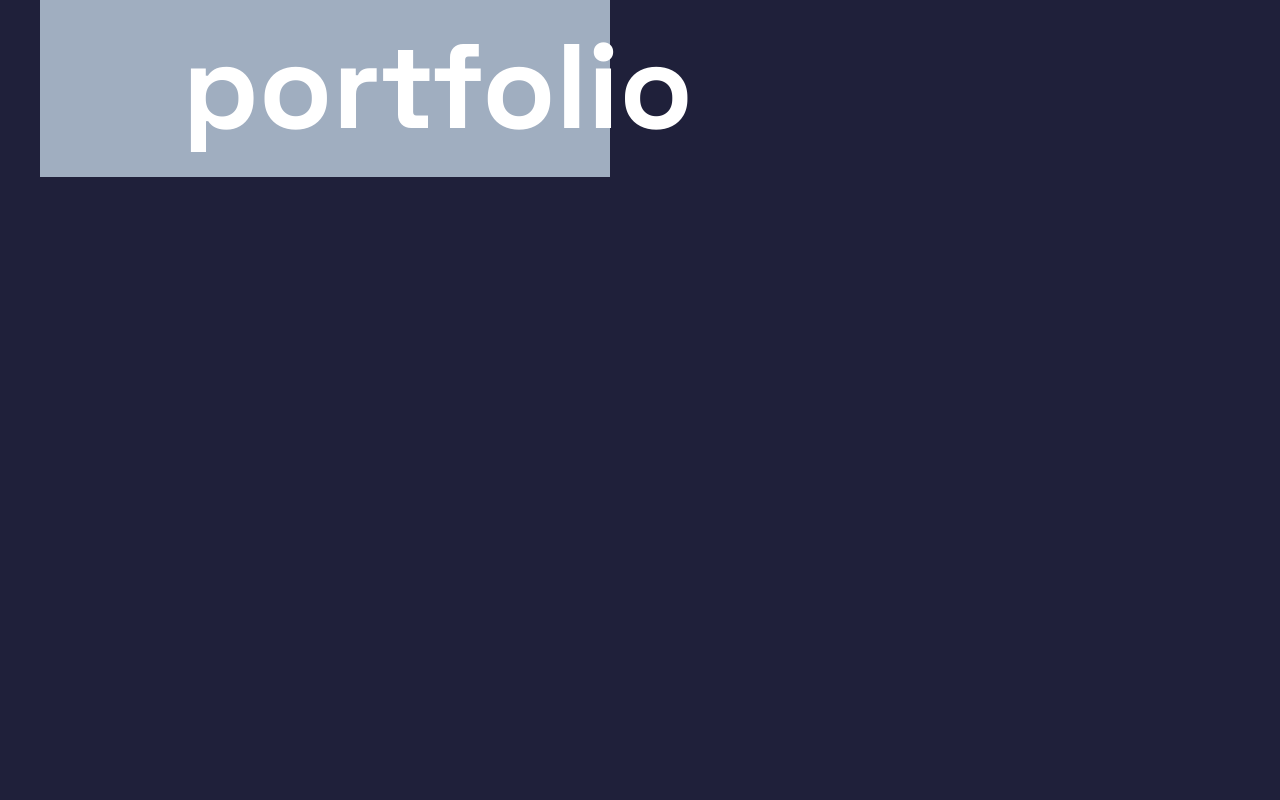
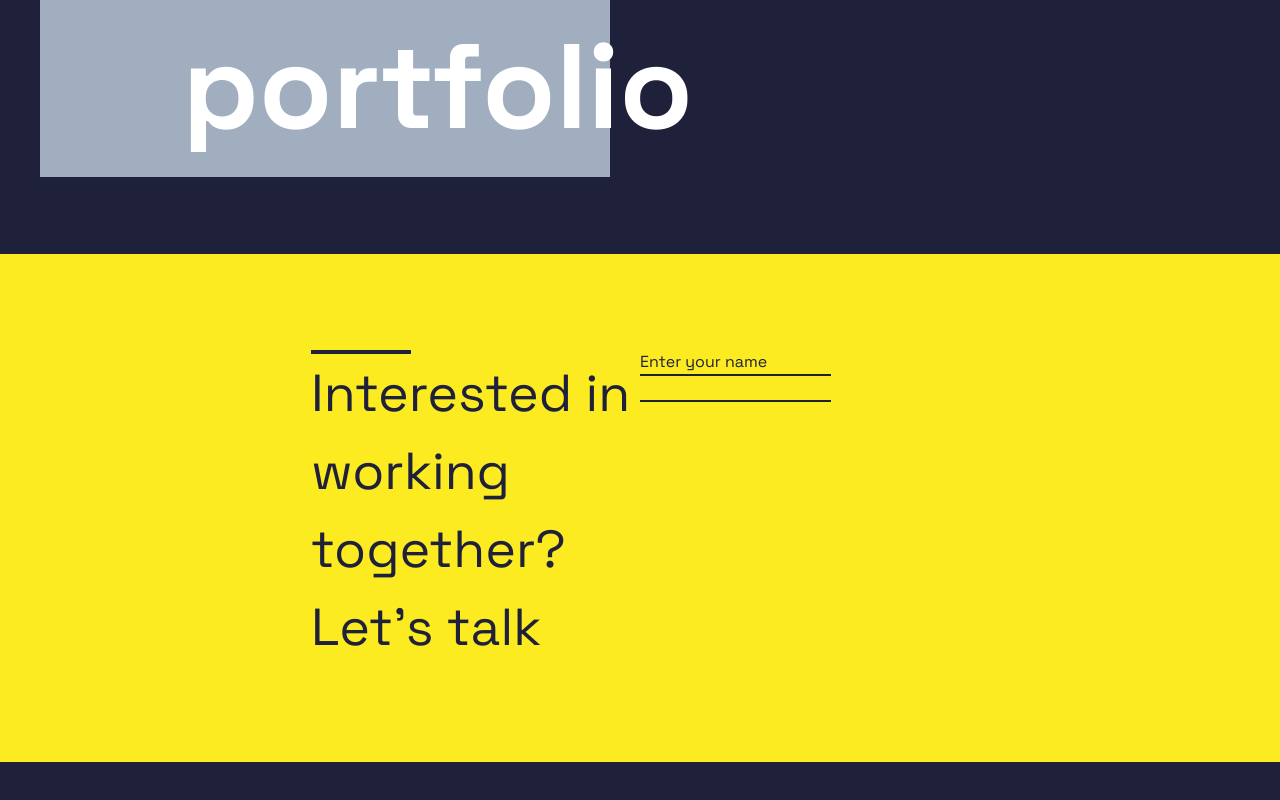
Before and after one commit to muiz6/muiz-web, a Next.js app: page / in a window 1280 px wide. Shown: the part 600-1400 px from the top of the page. Before the commit the page ends 800 px from the top, so only its background shows below. Built offline with nearby package versions, Linux system fonts and the light colour scheme.

Commit message:
initialized contact section

```diff
--- a/src/HomePage.jsx
+++ b/src/HomePage.jsx
@@ -1,13 +1,17 @@
 import React from 'react';
 
+import ContactSection from 'components/ContactSection';
+import FooterSection from 'components/FooterSection';
+import HeaderSection from 'components/HeaderSection';
 import NavBar from 'components/NavBar';
-import HeaderSection from 'components/HeaderSection';
 
 export default function HomePage() {
   return (
     <>
       <NavBar />
       <HeaderSection />
+      <ContactSection />
+      <FooterSection />
     </>
   );
 }
--- /dev/null
+++ b/src/components/ContactSection.jsx
@@ -0,0 +1,28 @@
+import { Box, chakra, Text } from '@chakra-ui/react';
+import React from 'react';
+
+import Container from 'components/Container';
+import FormInput from './FormInput';
+
+export default function ContactSection() {
+  return (
+    <chakra.section bgColor="secondary" color="onSecondary" d="flex" py="24">
+      <Container d={{ md: 'flex' }}>
+        <Box w="50%">
+          <Box h="1" bgColor="primary" w="100px" />
+          <Text fontSize="52px">
+            Interested in
+            <br />
+            working together?
+            <br />
+            Let's talk
+          </Text>
+        </Box>
+        <Box w="50%">
+          <FormInput placeholder="Enter your name" />
+          <FormInput />
+        </Box>
+      </Container>
+    </chakra.section>
+  );
+}
--- /dev/null
+++ b/src/components/FooterSection.jsx
@@ -0,0 +1,8 @@
+import { chakra } from '@chakra-ui/react';
+import React from 'react';
+
+export default function FooterSection() {
+  return (
+    <chakra.footer h="130px" />
+  );
+}
--- /dev/null
+++ b/src/components/FormInput.jsx
@@ -0,0 +1,18 @@
+import { chakra } from '@chakra-ui/react';
+import React from 'react';
+
+export default function FormInput({ placeholder }) {
+  return (
+    <chakra.input
+      bgColor="transparent"
+      borderBottom="2px solid"
+      borderColor="primary"
+      d="block"
+      placeholder={placeholder}
+      _placeholder={{
+        color: 'onSecondary',
+        paddingBottom: '5',
+      }}
+    />
+  );
+}
--- a/src/components/HeaderSection.jsx
+++ b/src/components/HeaderSection.jsx
@@ -6,7 +6,7 @@ import Container from './Container';
 
 export default function HeaderSection() {
   return (
-    <chakra.section>
+    <chakra.section pb="64">
       <Box bgColor="secondary" textColor="onSecondary" py="10">
         <Container d={{ md: 'flex' }} flexDirection="row-reverse">
           <Box px="8" py="10" textAlign="center">
```
Also changed, not shown: src/components/FormTextarea.jsx (added).
